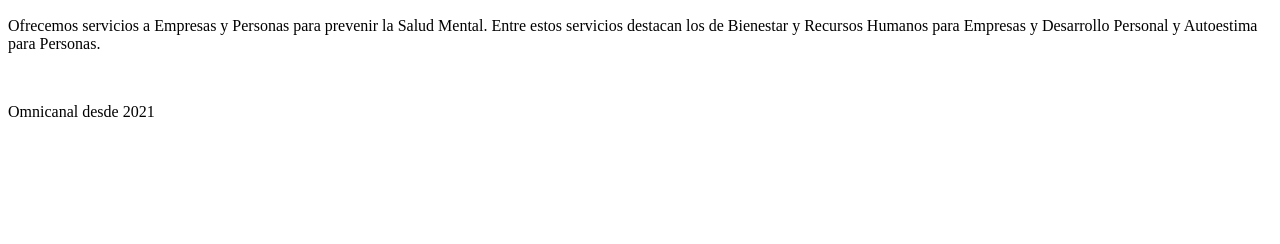
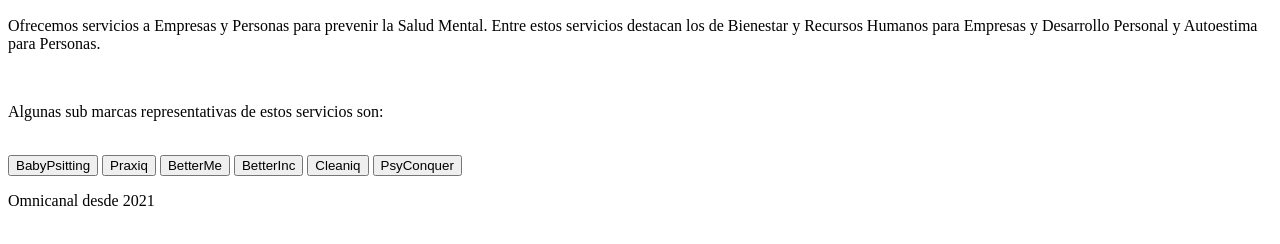
Before and after one commit to MarceloMoraA/manachme, a plain HTML site: page index.html in a window 1280 px wide. Shown: the part 110-354 px from the top of the page. Drawn offline with Linux system fonts and the light colour scheme.

Commit message:
Update index.html

```diff
--- a/index.html
+++ b/index.html
@@ -6,6 +6,13 @@
     <h2>Empresa de Servicios orientados a la Prevención y Contención de los problemas de Salud Mental</h2>
       <p>Ofrecemos servicios a Empresas y Personas para prevenir la Salud Mental. Entre estos servicios destacan los de Bienestar y Recursos Humanos para Empresas y
       Desarrollo Personal y Autoestima para Personas.</p><br>
+  <p>Algunas sub marcas representativas de estos servicios son:</p><br>
+  <button>BabyPsitting</button>
+  <button>Praxiq</button>
+  <button>BetterMe</button>
+  <button>BetterInc</button>
+  <button>Cleaniq</button>
+  <button>PsyConquer</button><br>
       <p>Omnicanal desde 2021</p><br>
 </body>
 </head>
```
